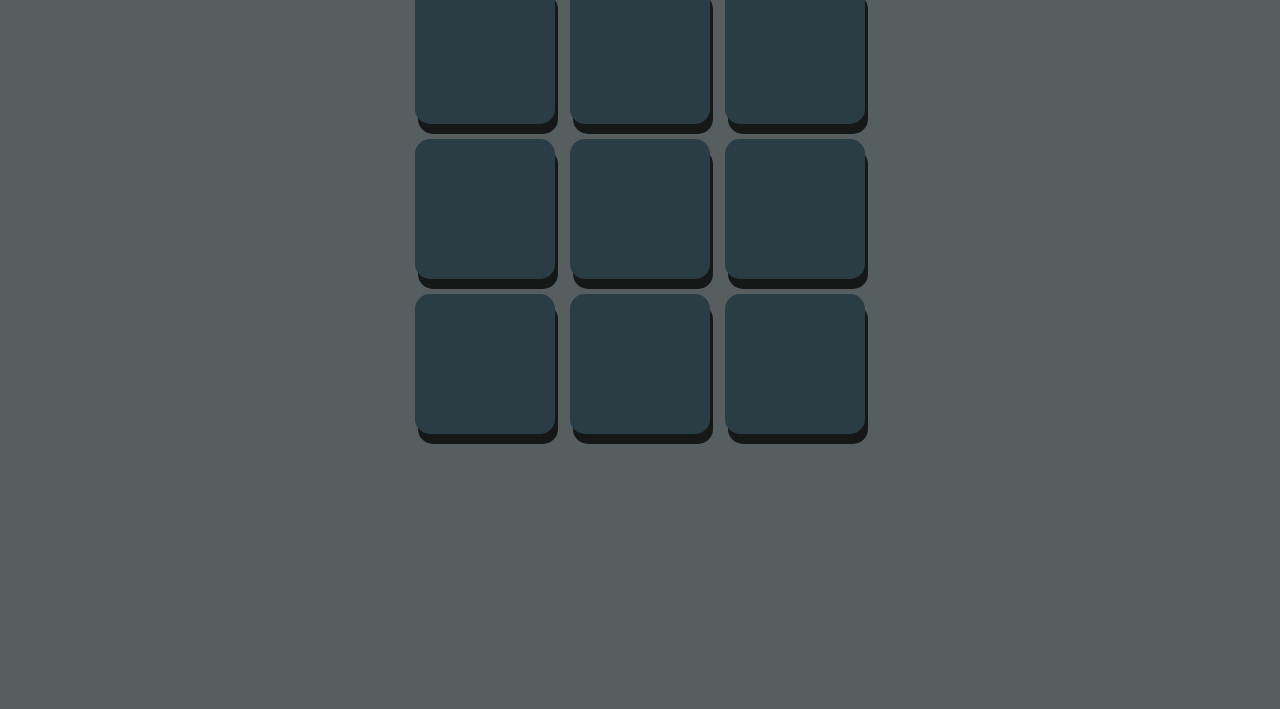
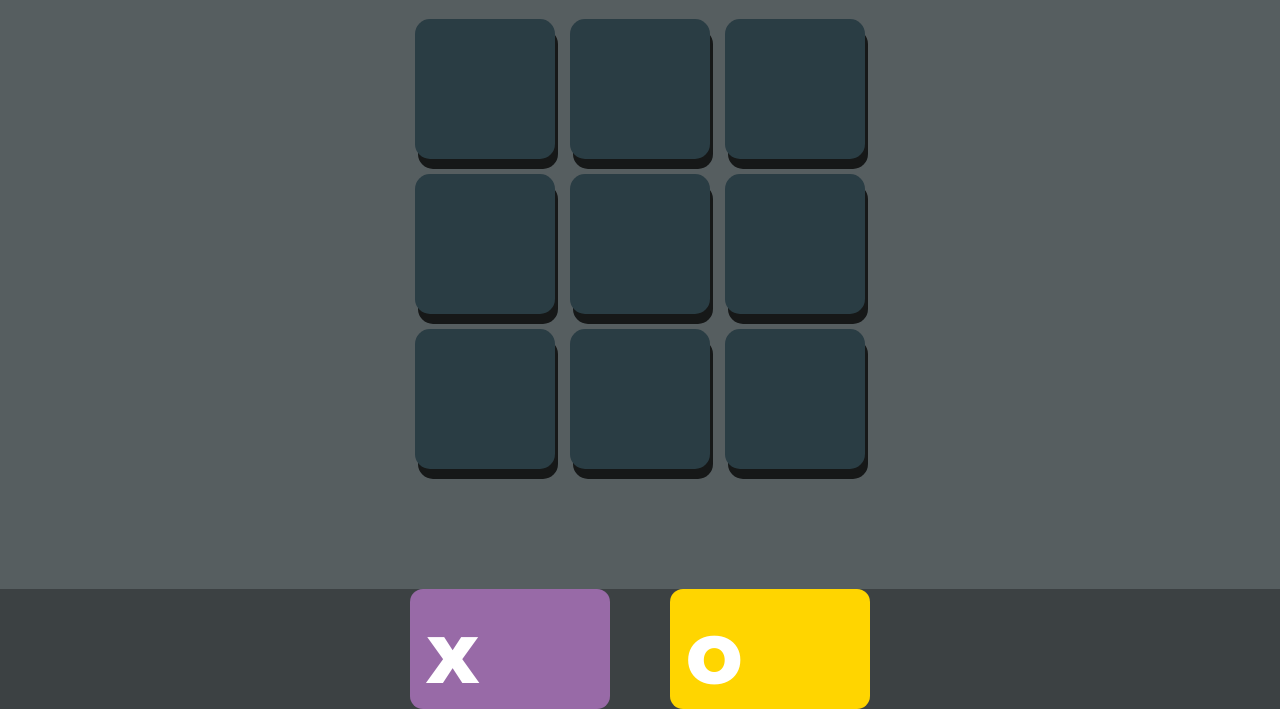
Before and after one commit to juanse1904/tic_tac_toe_vanila, a plain HTML site: page index.html in a window 1280 px wide. Shown: the part 91-800 px from the top of the page. Drawn offline with Linux system fonts and the light colour scheme.

Commit message:
starting the counter banner

```diff
--- a/index.html
+++ b/index.html
@@ -4,7 +4,7 @@
     <meta charset="UTF-8">
     <meta http-equiv="X-UA-Compatible" content="IE=edge">
     <meta name="viewport" content="width=device-width, initial-scale=1.0">
-    <title>Document</title>
+    <title>Tic tac Toe by JSGT</title>
     <link rel="stylesheet" href="styles.css">
 <link rel="preconnect" href="https://fonts.gstatic.com" crossorigin>
 <link href="https://fonts.googleapis.com/css2?family=Wix+Madefor+Display:wght@400;500;800&display=swap" rel="stylesheet">
@@ -12,6 +12,7 @@
 <link href="https://fonts.googleapis.com/css2?family=Poppins:wght@900&family=Wix+Madefor+Display:wght@400;500;800&display=swap" rel="stylesheet">
 </head>
     <body>
+        <main class="main_container">
             <h1 class="title_1">tic tac toe</h1>
             <section class="board">
                 <article id="1" class="card" >
@@ -33,6 +34,15 @@
                 <article id="9" class="card" >
                 </article>
             </section>
+            <section class="counter">
+                <article class="counter_item player_1">
+                  <p>x</p>
+                </article>
+                <article class="counter_item player_2">
+                    <p>o</p>
+                </article>
+            </section>
+        </main>
     </body>
     <script type="module" src="index.js"></script>
 </html>
--- a/styles.css
+++ b/styles.css
@@ -8,10 +8,18 @@ display: flex;
 flex-direction: column;
 align-items: center;
 }
+.main_container{
+width:100%;
+display: flex;
+flex-direction: column;
+align-items: center;
+height: 100vh;
+}
 .title_1{
 font-size: 60px;
 color:white;
 font-weight: 500;
+height: 5%;
 }
 .board{
 display:grid;
@@ -21,6 +29,9 @@ row-gap: 15px;
 column-gap: 15px;
 width: auto;
 max-width: 750px;
+height: auto;
+padding-top: 70px;
+height: 80%;
 }
 .card{
  width: 100%;
@@ -37,9 +48,43 @@ max-width: 750px;
  box-shadow: 3px 10px 0px 0px rgba(0,0,0,0.75);
  cursor: pointer;
 }
-.player_1{
+.piece_1{
     color: rgb(152, 106, 167);
 }
-.player_2{
+.piece_2{
     color: rgb(255, 213, 0);
 }
+.counter{
+ width:100%;
+ height: 15%;
+ background-color: rgb(60, 65, 67);
+ display: flex;
+ flex-direction: row;
+ align-items: center;
+ justify-content: center;
+}
+.counter_item{
+ width: 170px;
+ height: 90px;
+ border-radius: 13px;
+ background-color: green;
+ margin: 30px;
+ font-family: 'Poppins', sans-serif;
+ font-weight: 900;
+ color:white;
+ display: flex;
+ align-items: center;
+ padding: 15px;
+}
+.counter_item p{
+ margin:0;
+ padding: 0;
+ font-size: 90px;
+ height: auto;
+}
+.player_1{
+    background-color: rgb(152, 106, 167);
+}
+.player_2{
+    background-color: rgb(255, 213, 0);
+}
--- a/utils.js
+++ b/utils.js
@@ -18,12 +18,12 @@ const winCombinations = [[1,2,3],[4,5,6],[7,8,9],[1,4,7],[2,5,8],[3,6,9],[1,5,9]
 const players ={
     1: {
         element: player1,
-        className: 'player_1',
+        className: 'piece_1',
         counter: [],
     },
     2: {
         element: player2,
-        className: 'player_2',
+        className: 'piece_2',
         counter: [],
     },
 }
```
Lines whose indentation alone changed are shown as unchanged.
